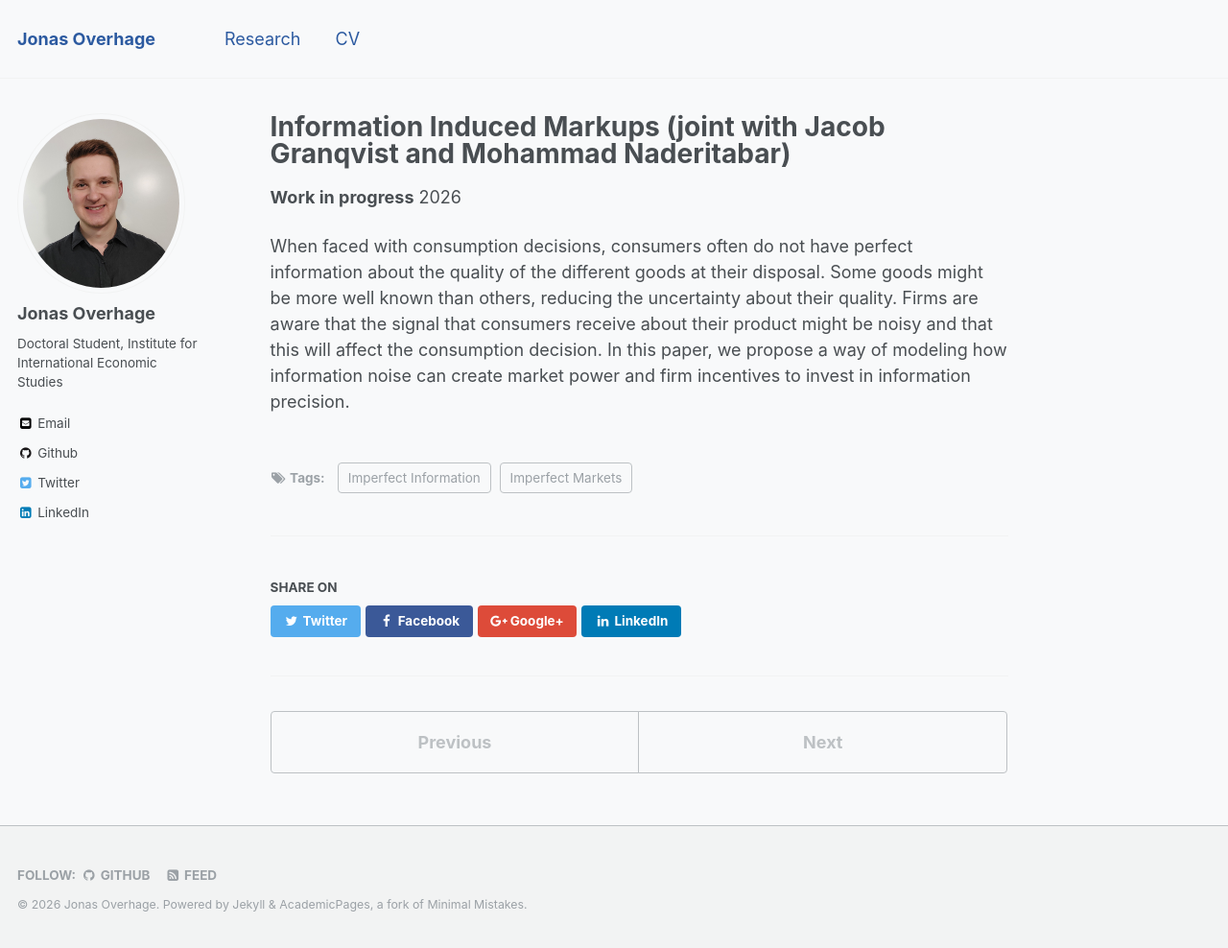
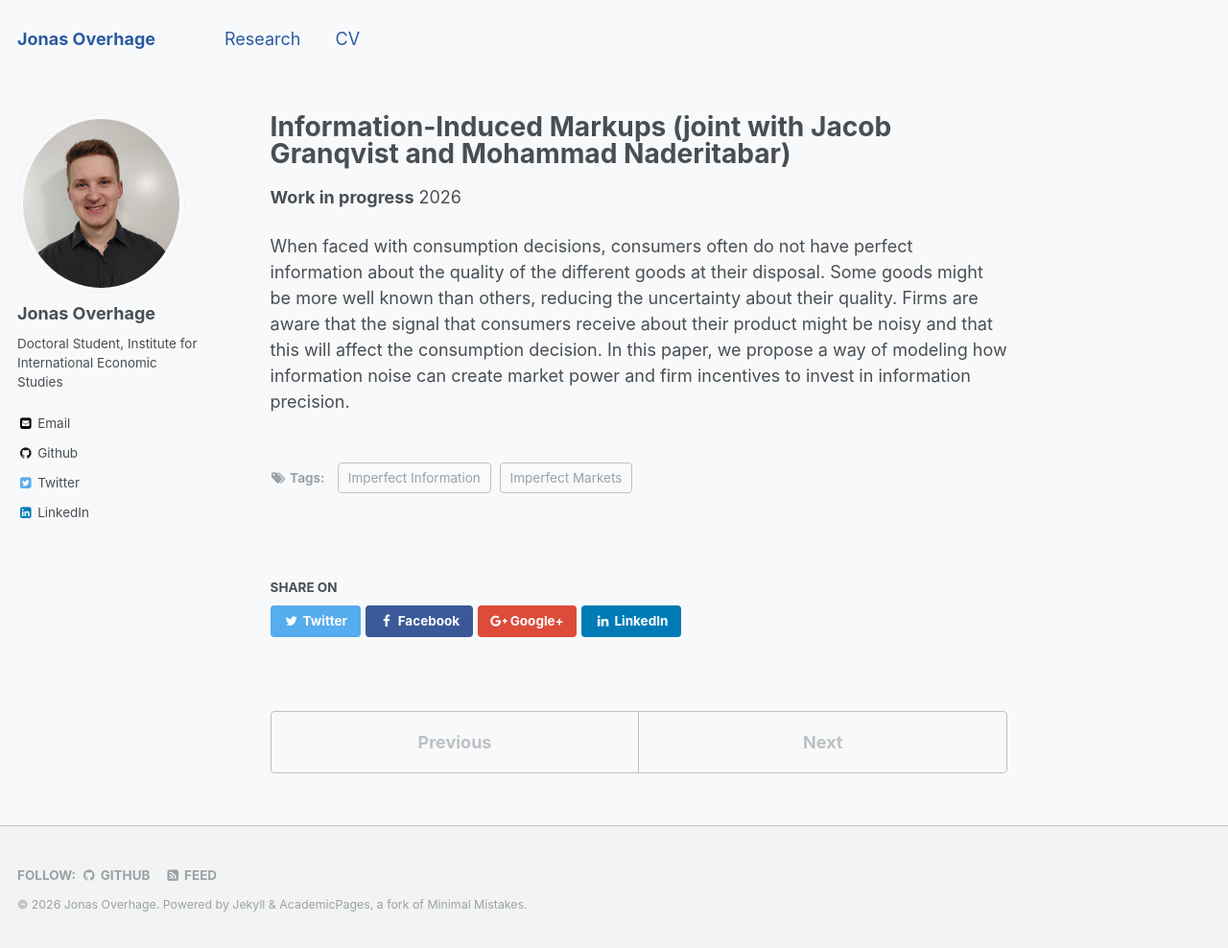
Before and after one commit to JOverhage/JOverhage.github.io, a Jekyll site: the page built from _research/information-induced-markups.md, in a window 1280 px wide and 988 px high. Shown: the whole window at 96% size. Built offline with Jekyll 4.4.1, drawn with Linux system fonts in a browser that asks for light colours.

```diff
--- a/_research/information-induced-markups.md
+++ b/_research/information-induced-markups.md
@@ -1,5 +1,5 @@
 ---
-title: "Information Induced Markups (joint with Jacob Granqvist and Mohammad Naderitabar)"
+title: "Information-Induced Markups (joint with Jacob Granqvist and Mohammad Naderitabar)"
 collection: research
 permalink: /research/information-induced-markups
 excerpt: ''
@@ -13,7 +13,7 @@ tags: ['Imperfect Information','Imperfect Markets']
 show_on_home: true
 job_market_paper: false
 homepage_order: 4
-homepage_title: 'Information Induced Markups'
+homepage_title: 'Information-Induced Markups'
 homepage_authors: 'joint with Jacob Granqvist and Mohammad Naderitabar'
 homepage_status: 'Work in progress'
 ---
```
